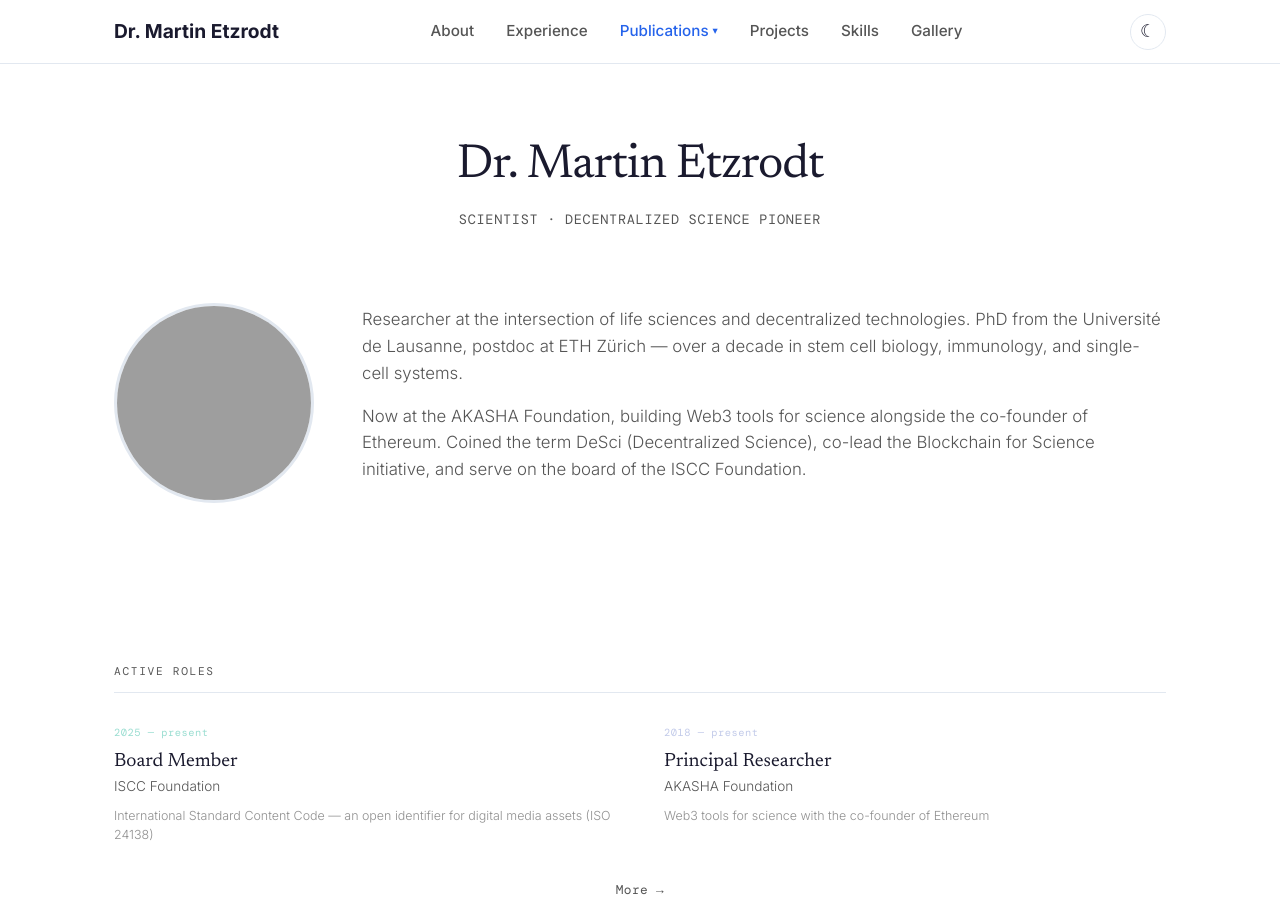
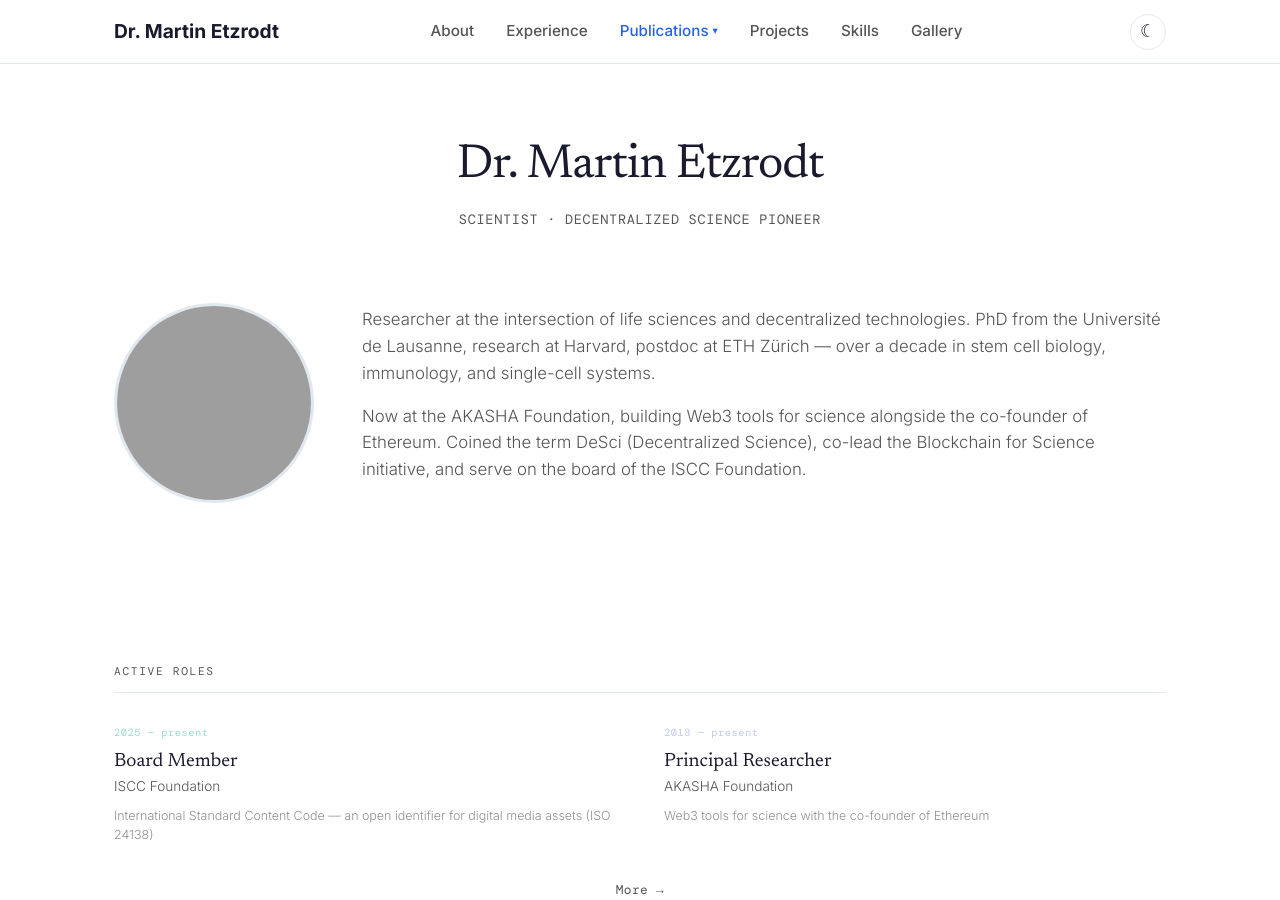
Before and after one commit to etzm/etzrodt-website, a Jekyll site: the page built from index.html, in a window 1280 px wide and 900 px high. Built offline with Jekyll 4.4.1, drawn with Linux system fonts in a browser that asks for light colours; grey boxes are pictures that could not be loaded.

Commit message:
Add Harvard to about section bio
Co-Authored-By: Claude Opus 4.6 <noreply@anthropic.com>

```diff
--- a/_config.yml
+++ b/_config.yml
@@ -13,7 +13,7 @@ author:
 about:
   photo: "/assets/images/Martin_2024.jpeg"
   paragraphs:
-    - "Researcher at the intersection of life sciences and decentralized technologies. PhD from the Universit&eacute; de Lausanne, postdoc at ETH Z&uuml;rich &mdash; over a decade in stem cell biology, immunology, and single-cell systems."
+    - "Researcher at the intersection of life sciences and decentralized technologies. PhD from the Universit&eacute; de Lausanne, research at Harvard, postdoc at ETH Z&uuml;rich &mdash; over a decade in stem cell biology, immunology, and single-cell systems."
     - "Now at the AKASHA Foundation, building Web3 tools for science alongside the co-founder of Ethereum. Coined the term DeSci (Decentralized Science), co-lead the Blockchain for Science initiative, and serve on the board of the ISCC Foundation."
 
 # Contact section
```
